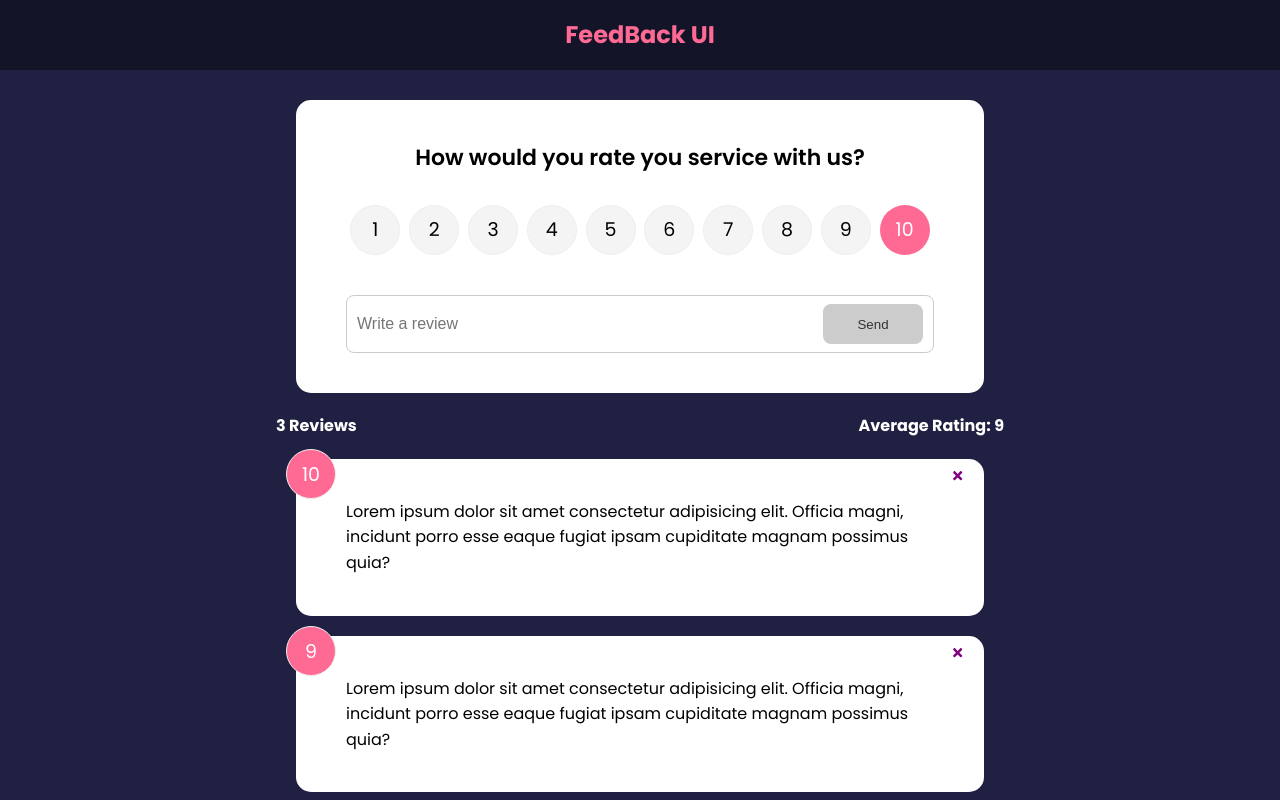
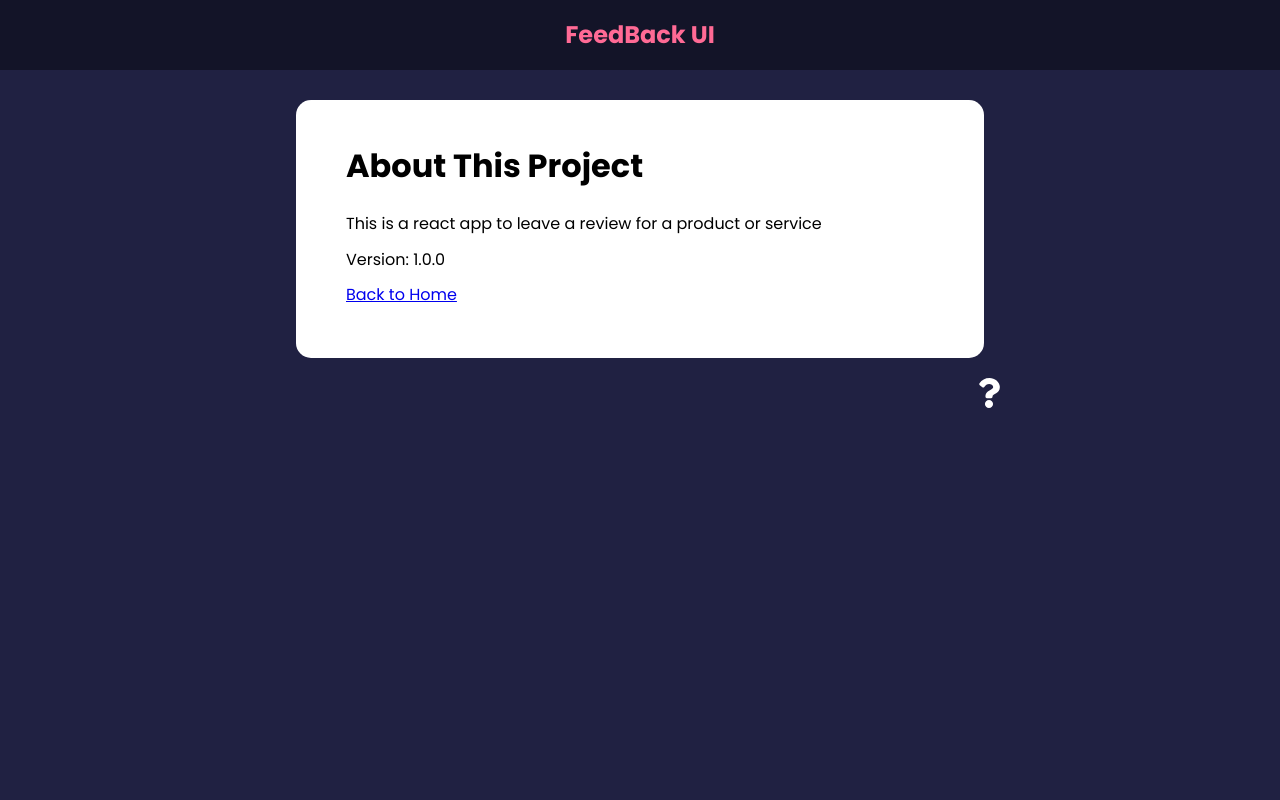
Before and after one commit to Web-Dev-Codi/FeedBack-UI-React, a React (Create React App) app: page /about in a window 1280 px wide. Shown: the top 800 px of the page. Built offline with nearby package versions, Linux system fonts and the light colour scheme.

Commit message:
Added about page a routing

```diff
--- a/package.json
+++ b/package.json
@@ -10,6 +10,8 @@
     "react": "^18.2.0",
     "react-dom": "^18.2.0",
     "react-icons": "^4.6.0",
+    "react-router": "^6.4.3",
+    "react-router-dom": "^6.4.3",
     "react-scripts": "5.0.1",
     "uuid": "^9.0.0",
     "web-vitals": "^2.1.4"
--- a/src/App.js
+++ b/src/App.js
@@ -1,10 +1,13 @@
+import { BrowserRouter as Router, Route, Routes } from 'react-router-dom'
 import { v4 as uuidv4 } from 'uuid'
 import { useState } from "react";
-import Header from "./components/Header";
+import { Header } from "./components/Header";
 import { FeedbackData } from "./data/FeedbackData";
 import { FeedbackList } from "./components/FeedbackList"
 import { FeedbackStats } from "./components/FeedbackStats"
 import { FeedbackForm } from "./components/FeedbackForm"
+import { AboutPage } from "./pages/AboutPage"
+import { AbouticonLink } from "./components/AbouticonLink"
 
 function App() {
 
@@ -23,15 +26,25 @@
   }
 
   return (
-    <>
+    <Router>
       <Header />
       <div className="container">
-        <FeedbackForm handleAdd={addFeedback} />
-        <FeedbackStats feedback={feedback} />
-        <FeedbackList feedback={feedback}
-          handleDelete={deleteFeedback} />
+        <Routes>
+          <Route exact path='/' element={
+            <>
+              <FeedbackForm handleAdd={addFeedback} />
+              <FeedbackStats feedback={feedback} />
+              <FeedbackList feedback={feedback}
+                handleDelete={deleteFeedback} />
+            </>
+          }>
+
+          </Route>
+          <Route path='/about' element={<AboutPage />} />
+        </Routes>
+        <AbouticonLink />
       </div>
-    </>
+    </Router>
   )
 }
 
--- /dev/null
+++ b/src/components/AbouticonLink.jsx
@@ -0,0 +1,13 @@
+import React from 'react';
+import { FaQuestion } from 'react-icons/fa';
+import { Link } from 'react-router-dom';
+
+export function AbouticonLink() {
+  return (
+    <div className='about-link'>
+      <Link to='/about'>
+        <FaQuestion size={30} />
+      </Link>
+    </div>
+  )
+}
--- a/src/components/FeedbackList.jsx
+++ b/src/components/FeedbackList.jsx
@@ -8,15 +8,36 @@
     return <p>No Feedback Yet</p>
   }
 
+
   return (
-    <div className='feedback-list'>{feedback.map((item) => (
+    <div className='feedback-list'>
+      <AnimatePresence>
+        {feedback.map((item) => (
+          <motion.div
+            key={item.id}
+            initial={{ opacity: 0 }}
+            animate={{ opacity: 1 }}
+            exit={{ opacity: 0 }}
+          >
             <Feedbackitem
               key={item.id}
               item={item}
               handleDelete={handleDelete}
             />
+          </motion.div>
         ))}
+      </AnimatePresence>
     </div>
+
+    // return (
+    //   <div className='feedback-list'>{feedback.map((item) => (
+    //     <Feedbackitem
+    //       key={item.id}
+    //       item={item}
+    //       handleDelete={handleDelete}
+    //     />
+    //   ))}
+    //   </div>
   )
 }
 
--- a/src/components/Header.jsx
+++ b/src/components/Header.jsx
@@ -1,7 +1,7 @@
 import React from 'react'
 import PropTypes from 'prop-types'
 
-function Header({ text, bgColor, textColor }) {
+export function Header({ text, bgColor, textColor }) {
   const headerStyles = {
     backgroundColor: bgColor,
     color: textColor,
@@ -28,5 +28,3 @@
   bgColor: PropTypes.string,
   textColor: PropTypes.string,
 }
-
-export default Header
--- /dev/null
+++ b/src/pages/AboutPage.jsx
@@ -0,0 +1,19 @@
+import React from 'react';
+import { Card } from '../components/shared/Card';
+import { Link } from 'react-router-dom';
+
+export function AboutPage() {
+  return (
+    <Card>
+      <div className="about">
+        <h1>About This Project</h1>
+        <p>This is a react app to leave a review for a product or service</p>
+        <p>Version: 1.0.0</p>
+
+        <p>
+          <Link to="/">Back to Home</Link>
+        </p>
+      </div>
+    </Card>
+  )
+}
```
Also changed, not shown: 1 other file (tests, documents, lock files or other folders). Lines whose indentation alone changed are shown as unchanged.
